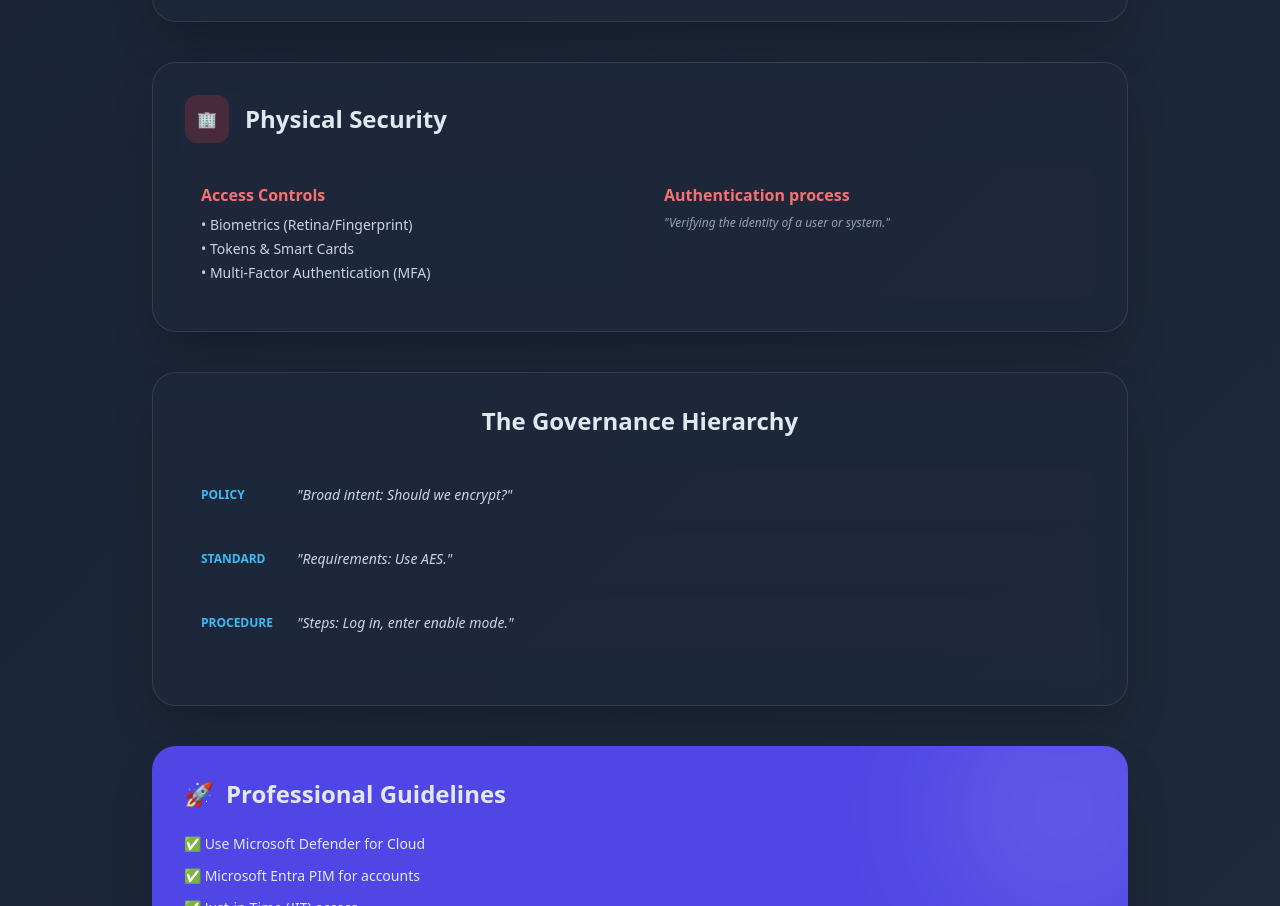
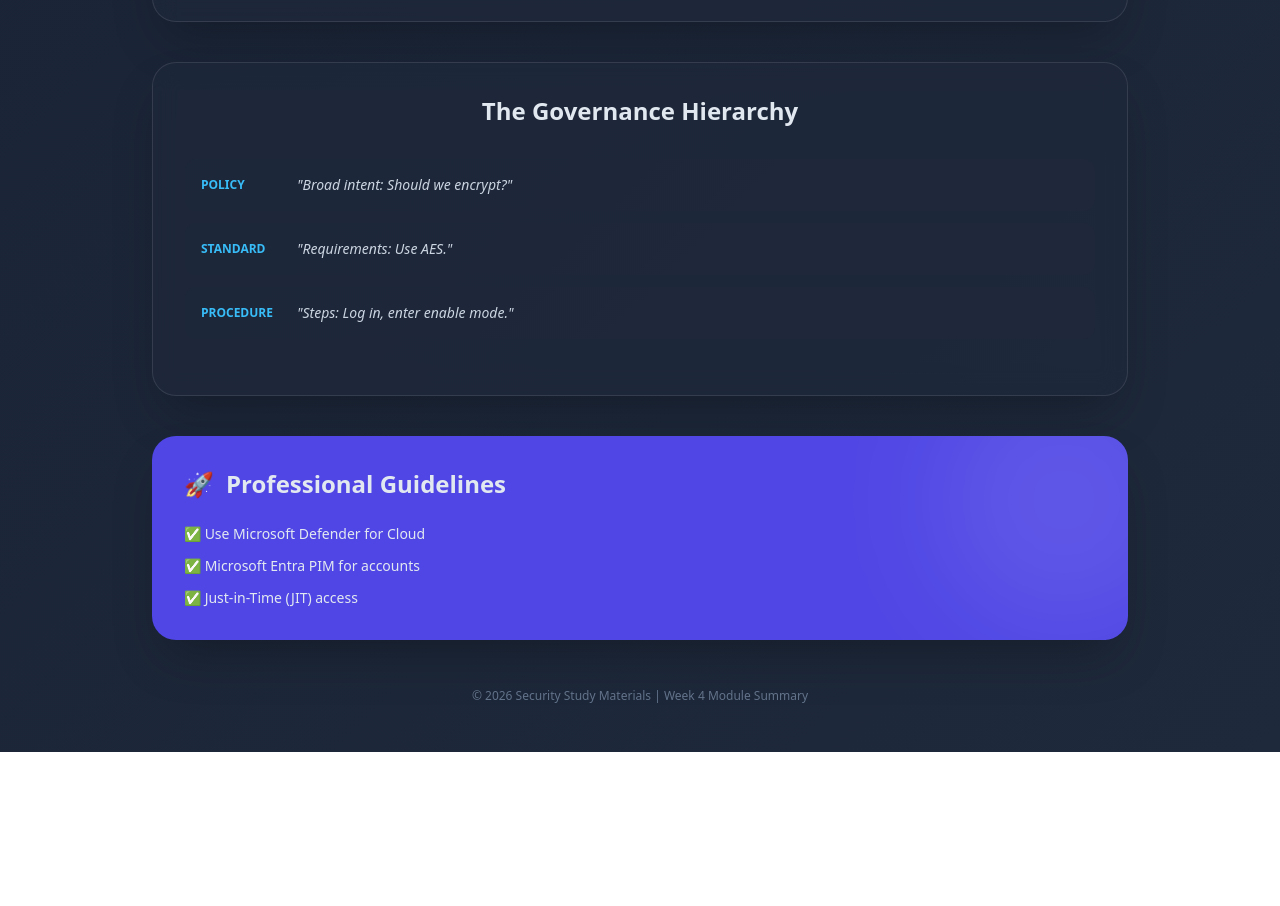
Before and after one commit to tannisthamaiti/week3, a plain HTML site: page applicationsecurity.html in a window 1280 px wide. Shown: the part 6278-7184 px from the top of the page. After the commit the page ends 7030 px from the top, so only its background shows below. Drawn offline with nearby package versions, Linux system fonts and the light colour scheme.

Commit message:
Update applicationsecurity.html

```diff
--- a/applicationsecurity.html
+++ b/applicationsecurity.html
@@ -468,28 +468,6 @@ print(f"ABAC: {abac_authorize('Admin', 22, 'Internal_Network')}") # Denied due t
         </section>
 
         <section class="card p-8 rounded-3xl shadow-2xl">
-            <div class="flex items-center mb-6">
-                <div class="bg-red-500/20 p-3 rounded-xl mr-4">🏢</div>
-                <h2 class="text-2xl font-bold">Physical Security </h2>
-            </div>
-
-            <div class="grid md:grid-cols-2 gap-4">
-                <div class="p-4 bg-slate-800/40 rounded-xl">
-                    <h4 class="font-bold text-red-400 mb-2">Access Controls </h4>
-                    <ul class="text-sm space-y-1 text-slate-300">
-                        <li>• Biometrics (Retina/Fingerprint) </li>
-                        <li>• Tokens & Smart Cards </li>
-                        <li>• Multi-Factor Authentication (MFA) </li>
-                    </ul>
-                </div>
-                <div class="p-4 bg-slate-800/40 rounded-xl">
-                    <h4 class="font-bold text-red-400 mb-2">Authentication process </h4>
-                    <p class="text-xs text-slate-400 italic">"Verifying the identity of a user or system." </p>
-                </div>
-            </div>
-        </section>
-
-        <section class="card p-8 rounded-3xl shadow-2xl">
             <div class="flex flex-col items-center mb-6">
                 <h2 class="text-2xl font-bold mb-8">The Governance Hierarchy </h2>
 
@@ -533,4 +511,5 @@ print(f"ABAC: {abac_authorize('Admin', 22, 'Internal_Network')}") # Denied due t
     </footer>
 
 </body>
+
 </html>
```
